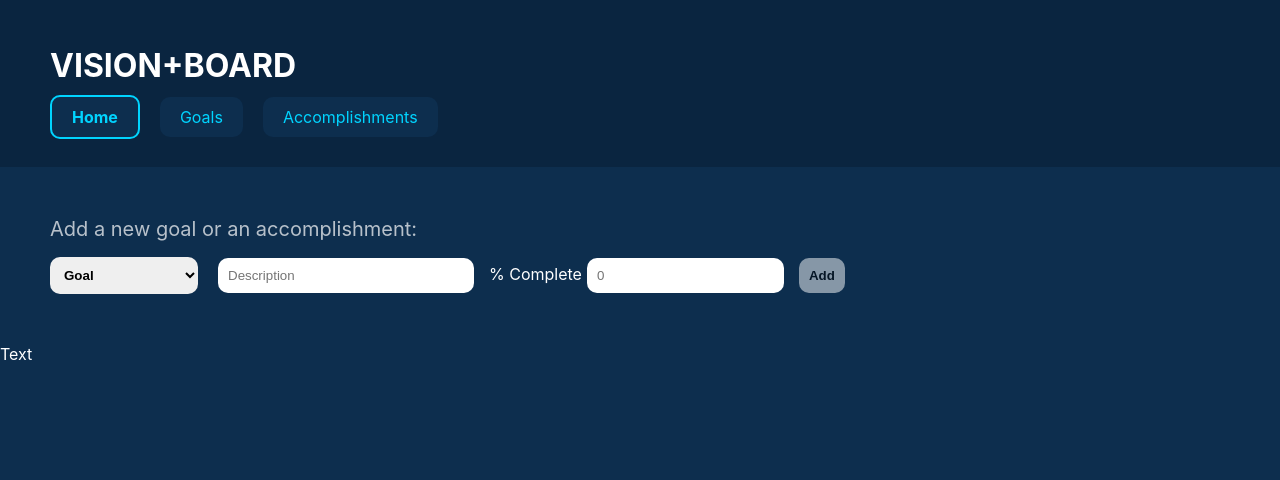
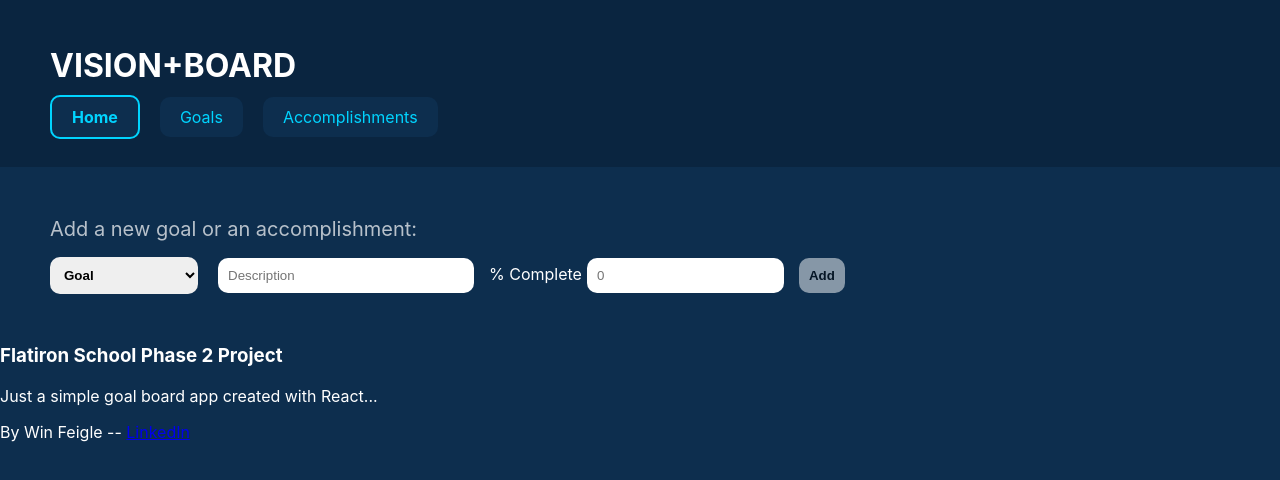
Before and after one commit to winfeigle/react-phase-2-project, a React (Create React App) app: page / in a window 1280 px wide. Shown: the top 480 px of the page. Built offline with nearby package versions, Linux system fonts and the light colour scheme; data requests are answered from the project's data file.

Commit message:
Add project info to Home

```diff
--- a/src/components/Home.js
+++ b/src/components/Home.js
@@ -2,8 +2,12 @@ import React from "react";
 
 function Home(){
     return(
-        <div>
-            Text
+        <div id="home-container">
+            <h3>Flatiron School Phase 2 Project</h3>
+            <p>Just a simple goal board app created with React...</p>
+            {'\n'}
+            <p id="author">By Win Feigle -- <a href="https://www.linkedin.com/in/edwinfeigle/">LinkedIn</a><img></img></p>
+
         </div>
     );
 }
```
